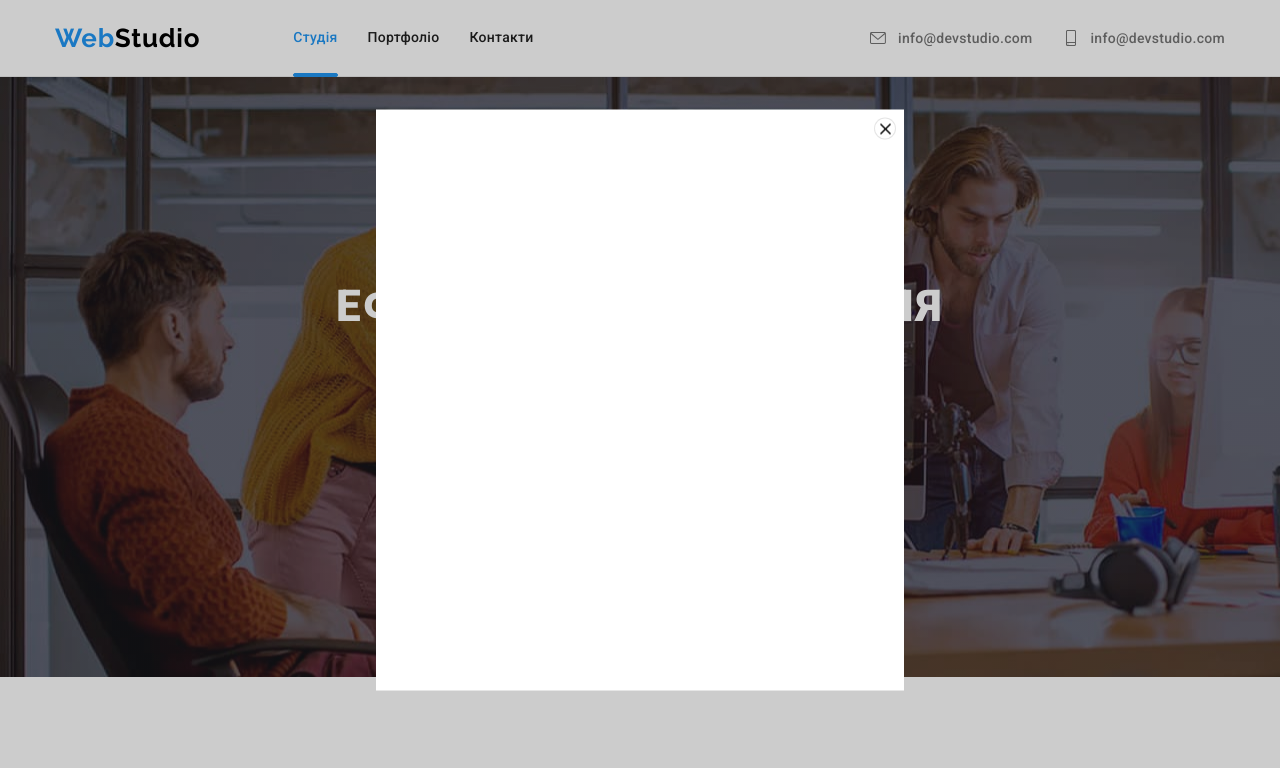
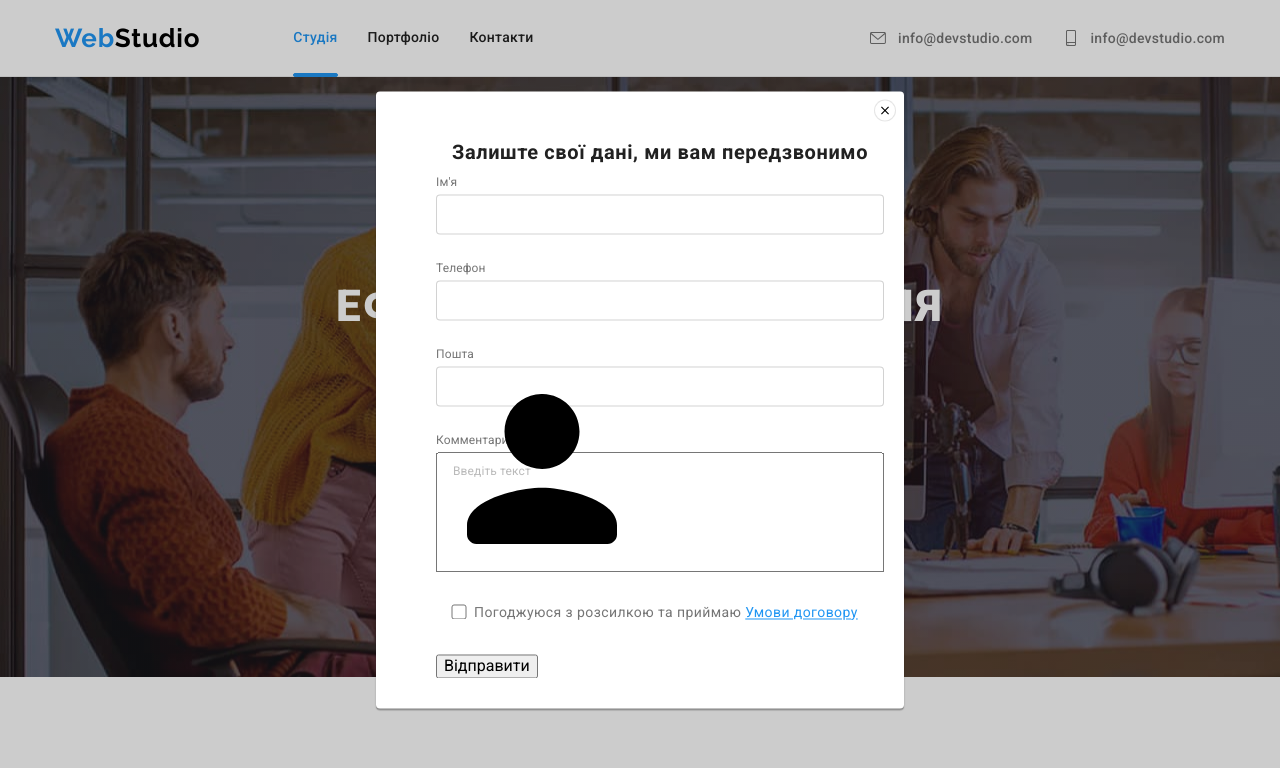
Before and after one commit to Ambr0s0v/-goit-markup-hw-06, a plain HTML site: page index.html in a window 1280 px wide. Both pictures are taken after a click on the button "Замовити послугу". Shown: the top 768 px of the page. Drawn offline with nearby package versions, Linux system fonts and the light colour scheme.

Commit message:
commit hw6

```diff
--- a/css/styles.css
+++ b/css/styles.css
@@ -822,12 +822,14 @@ img {
   top: 50%;
   transform: translate(-50%, -50%);
   width: 528px;
-  height: 581px;
   background-color: #fff;
   -webkit-transform: translate(-50%, -50%);
   -moz-transform: translate(-50%, -50%);
   -ms-transform: translate(-50%, -50%);
   -o-transform: translate(-50%, -50%);
+  padding: 50px 20px 30px 60px;
+  box-shadow: 0px 1px 3px rgba(0, 0, 0, 0.12), 0px 1px 1px rgba(0, 0, 0, 0.14), 0px 2px 1px rgba(0, 0, 0, 0.2);
+  border-radius: 4px;
 }
 .modal__close {
   position: absolute;
@@ -847,5 +849,131 @@ img {
   -moz-border-radius: 50%;
   -ms-border-radius: 50%;
   -o-border-radius: 50%;
+  display: flex;
+  align-items: center;
+  cursor: pointer;
 }
+
+.modal__close:hover{
+  fill: var(--blue-color);
+}
+
+.modal__title{
+  text-align: center;
+  font-family: inherit;
+  font-weight: 700;
+  font-size: 20px;
+  line-height: 1.15;
+  text-align: center;
+  letter-spacing: 0.03em;
+
+  color: var(--black-color);
+
+  margin-bottom: 12px;
+}
+.form__field input{
+  margin:0;
+  height: 40px;
+  border: 1px solid rgba(33, 33, 33, 0.2);
+  border-radius: 4px;
+  padding: 12px 0 12px 42px;
+}
+
+.form__field label{
+  font-family: inherit;
+  font-weight: 400;
+  font-size: 12px;
+  line-height: 1.16;
+  letter-spacing: 0.01em;
+
+  color: var(--grey-color);
+
+  margin-bottom: 4px;
+}
+.form__field{
+  margin-bottom: 28px;
+  display: flex;
+  flex-direction: column;
+
+}
+
+.form__field:last-child{
+  margin-bottom: 20px;
+}
+
+input[type="checkbox"]{
+  width: 16px;
+  height: 15px;
+  margin: 0;
+}
+
+.field__checkbox{
+  margin: 20px 15px 30px;
+}
+.field__checkbox li{
+  display: flex;
+  align-items: center;
+}
+
+.field__checkbox label{
+
+  margin-left: 7px;
+  font-style: normal;
+  font-weight: 400;
+  font-size: 14px;
+  line-height: 24px;
+  letter-spacing: 0.03em;
+
+  color: var(--grey-color);
+
+}
+
+.agree-link{
+  font-family: inherit;
+  font-weight: 400;
+  font-size: 14px;
+  line-height: 24px;
+  /* identical to box height, or 171% */
+  letter-spacing: 0.03em;
+  text-decoration: underline;
+
+  color: var(--blue-color);
+}
+
+textarea{
+  margin: 0;
+  padding: 0;
+  resize: none;
+}
+.comment{
+  width: 448px;
+  height: 120px;
+  padding: 12px 16px;
+
+
+}
+.comment::placeholder{
+  margin: 0;
+  padding: 0;
+  font-family: inherit;
+  font-weight: 400;
+  font-size: 12px;
+  line-height: 1.16;
+  letter-spacing: 0.01em;
+  color: rgba(117, 117, 117, 0.5);
+}
+
+.form-icon{
+  position: absolute;
+  top: 50%;
+  left: 16px;
+  transform: translateY(-50%);
+  -webkit-transform: translateY(-50%);
+  -moz-transform: translateY(-50%);
+  -ms-transform: translateY(-50%);
+  -o-transform: translateY(-50%);
+  width: 13px;
+  height: 13px;
+}
+
 /* modal window / end*/
--- a/index.html
+++ b/index.html
@@ -404,7 +404,54 @@
 
       <div class="backgrop is-hidden" data-modal>
         <div class="modal">
-          <button class="modal__close" data-modal-close></button>
+          <button class="modal__close" data-modal-close>
+            <svg class="button-icon-close" width="18" height="18">
+              <use href="./images/sprite-modal.svg#icon-modal-close"></use>
+            </svg>
+          </button>
+          <h2 class="modal__title">Залиште свої дані, ми вам передзвонимо</h2>
+          <form action="" class="form">
+
+            <div class="form__field">
+              <label for="user-name">Ім'я</label>
+              <input type="text" name="user-name">
+              <span class="form-icon">
+                <svg>
+                  <use href="./images/sprite-modal.svg#icon-modal-person"></use>
+              </svg>
+              </span>
+            </div>
+
+            <div class="form__field">
+              <label for="user-tel">Телефон</label>
+              <input type="tel" name="user-tel">
+            </div>
+
+            <div class="form__field">
+              <label for="user-mail">Пошта</label>
+              <input type="mail" name="user-mail">
+            </div>
+
+
+            <div class="form__field">
+              <label for="comment">Комментарий</label>
+              <textarea  class="comment" name="comment" id="comment" placeholder="Введіть текст"></textarea>
+            </div>
+
+            <div class="field__checkbox">
+              <ul>
+                <li>
+                  <input type="checkbox" name="" value="" id="agree">
+                  <label for="agree" class="agree">Погоджуюся з розсилкою та приймаю <a href="#" class="agree-link">Умови договору</a></label>
+                </li>
+              </ul>
+
+            </div>
+
+
+            <button type="submit">Відправити</button>
+
+          </form>
         </div>
 
       </div>
```
Also changed, not shown: images/Vector.png (deleted), images/modal-close.svg (added), images/modal-mail.svg (added), images/modal-person.svg (added), images/modal-phone.svg (added), images/sprite-modal.svg (added), 1 other file.
